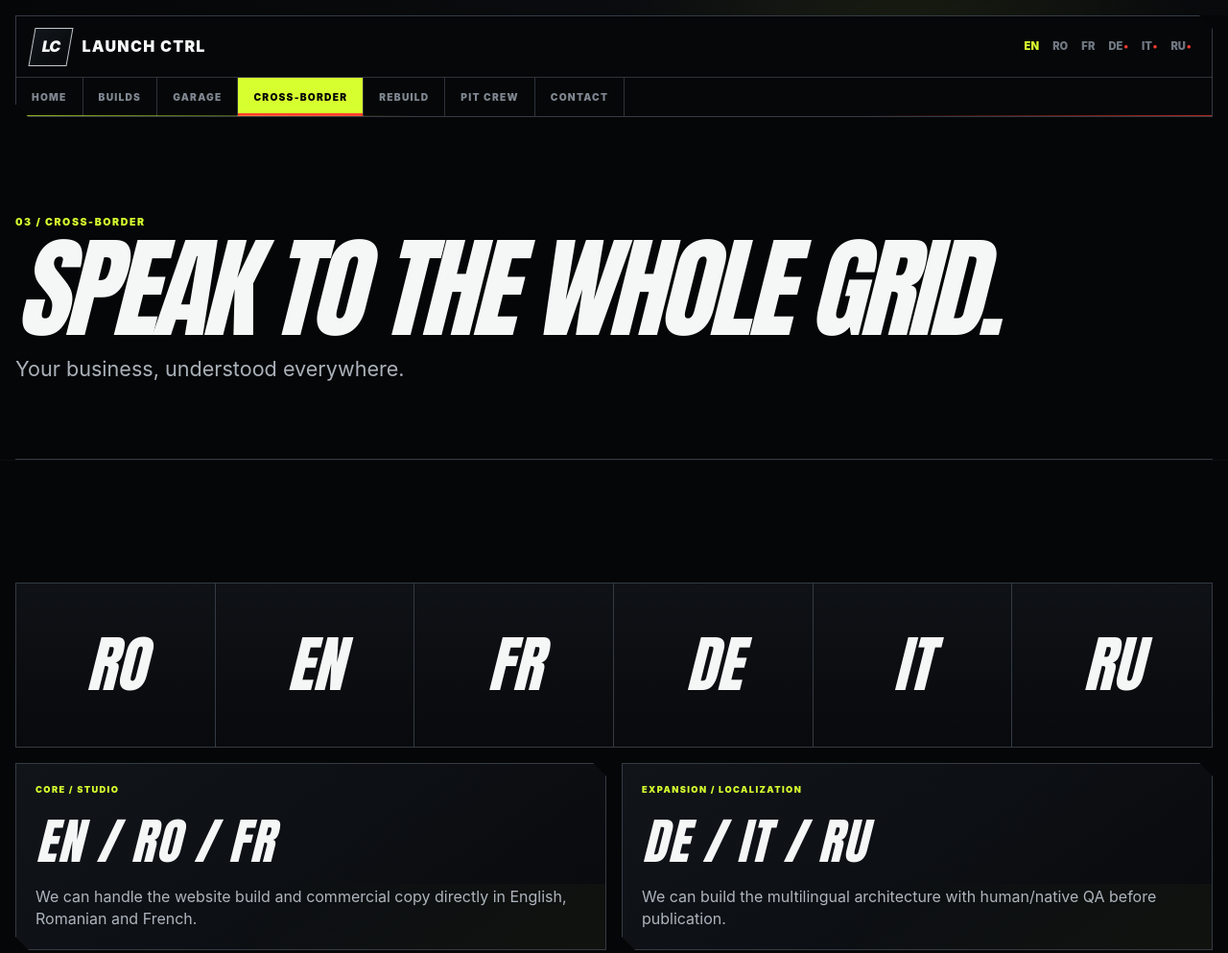
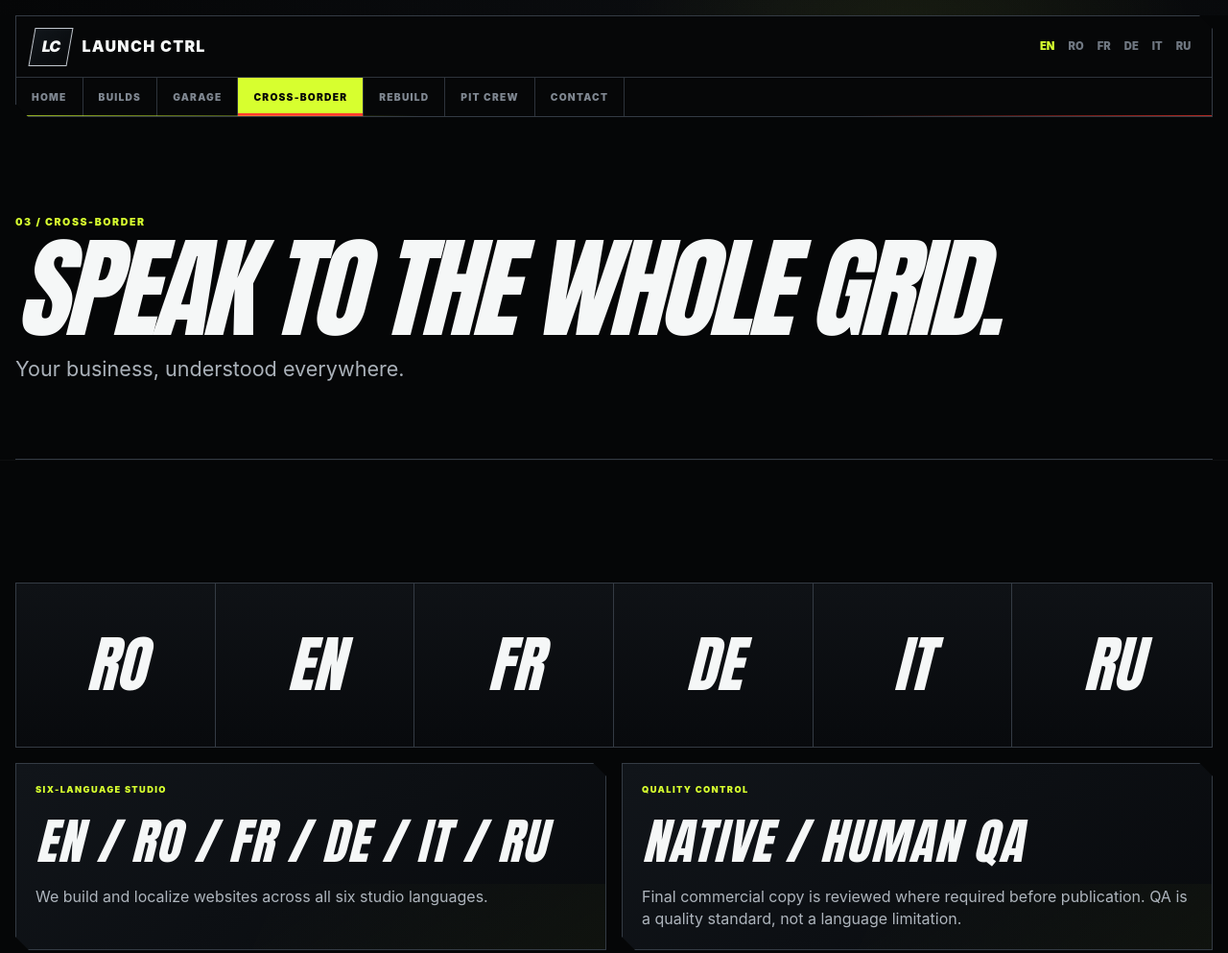
Before and after one commit to ghergabrieli-cyber/launch-ctrl, a website: page cross-border.html in a window 1280 px wide. Shown: the top 993 px of the page at 96% size. Drawn offline with Linux system fonts and the light colour scheme.

Commit message:
fix: present six-language studio capability in cross-border.html

```diff
--- a/cross-border.html
+++ b/cross-border.html
@@ -20,9 +20,9 @@
       <button class="lang is-active" data-lang="en" aria-pressed="true">EN</button>
       <button class="lang" data-lang="ro" aria-pressed="false">RO</button>
       <button class="lang" data-lang="fr" aria-pressed="false">FR</button>
-      <button class="lang qa" data-lang="de" aria-pressed="false" title="Native QA pending">DE</button>
-      <button class="lang qa" data-lang="it" aria-pressed="false" title="Native QA pending">IT</button>
-      <button class="lang qa" data-lang="ru" aria-pressed="false" title="Native QA pending">RU</button>
+      <button class="lang" data-lang="de" aria-pressed="false">DE</button>
+      <button class="lang" data-lang="it" aria-pressed="false">IT</button>
+      <button class="lang" data-lang="ru" aria-pressed="false">RU</button>
     </div>
   </div>
   <nav class="site-tabs" aria-label="Primary navigation">
@@ -40,8 +40,8 @@
 <section class="section">
   <div class="language-wall"><span>RO</span><span>EN</span><span>FR</span><span>DE</span><span>IT</span><span>RU</span></div>
   <div class="language-capabilities">
-    <article><span class="cap-code">CORE / STUDIO</span><strong>EN / RO / FR</strong><p data-i18n="multi.core">We can handle the website build and commercial copy directly in English, Romanian and French.</p></article>
-    <article><span class="cap-code">EXPANSION / LOCALIZATION</span><strong>DE / IT / RU</strong><p data-i18n="multi.expansion">We can build the multilingual architecture with human/native QA before publication.</p></article>
+    <article><span class="cap-code">SIX-LANGUAGE STUDIO</span><strong>EN / RO / FR / DE / IT / RU</strong><p data-i18n="multi.core">We build and localize websites across all six studio languages.</p></article>
+    <article><span class="cap-code">QUALITY CONTROL</span><strong>NATIVE / HUMAN QA</strong><p data-i18n="multi.expansion">Final commercial copy is reviewed where required before publication. QA is a quality standard, not a language limitation.</p></article>
   </div>
   <div class="multi-copy"><p data-i18n="multi.body">We build translated navigation, metadata, copy adaptation, language-specific UX and localization.</p><p data-i18n="multi.qa">Language delivery is scoped per project so each market gets a deliberate experience.</p></div>
 </section>
@@ -49,11 +49,11 @@
   <article><span>01</span><strong>LANGUAGE ARCHITECTURE</strong><p>Routes, menus and content structure designed for more than one language.</p></article>
   <article><span>02</span><strong>LOCALIZED UX</strong><p>Not every market needs the exact same text length, order or CTA language.</p></article>
   <article><span>03</span><strong>METADATA</strong><p>Titles, descriptions and search-facing copy prepared per language.</p></article>
-  <article><span>04</span><strong>NATIVE QA</strong><p>Commercial copy outside the core studio languages is reviewed before publication.</p></article>
+  <article><span>04</span><strong>NATIVE QA</strong><p>Final commercial copy is reviewed where required before publication across the six-language workflow.</p></article>
 </section>
 </main><footer class="site-footer">
 <div class="brand footer-brand"><span class="brand-mark">LC</span><span>LAUNCH CTRL</span></div>
 <p>BUILD #000 · PERFORMANCE / LAUNCH / INTERNATIONAL REACH</p>
-<p class="qa-note">DE / IT / RU commercial copy: native QA required before production publication.</p>
+<p class="qa-note">SIX-LANGUAGE STUDIO · EN / RO / FR / DE / IT / RU · Native QA is part of final commercial-copy quality control.</p>
 <p>© <span id="year"></span> LAUNCH CTRL · <a href="./privacy.html">Privacy</a></p>
 </footer><script src="./app.js" defer></script></body></html>
```
